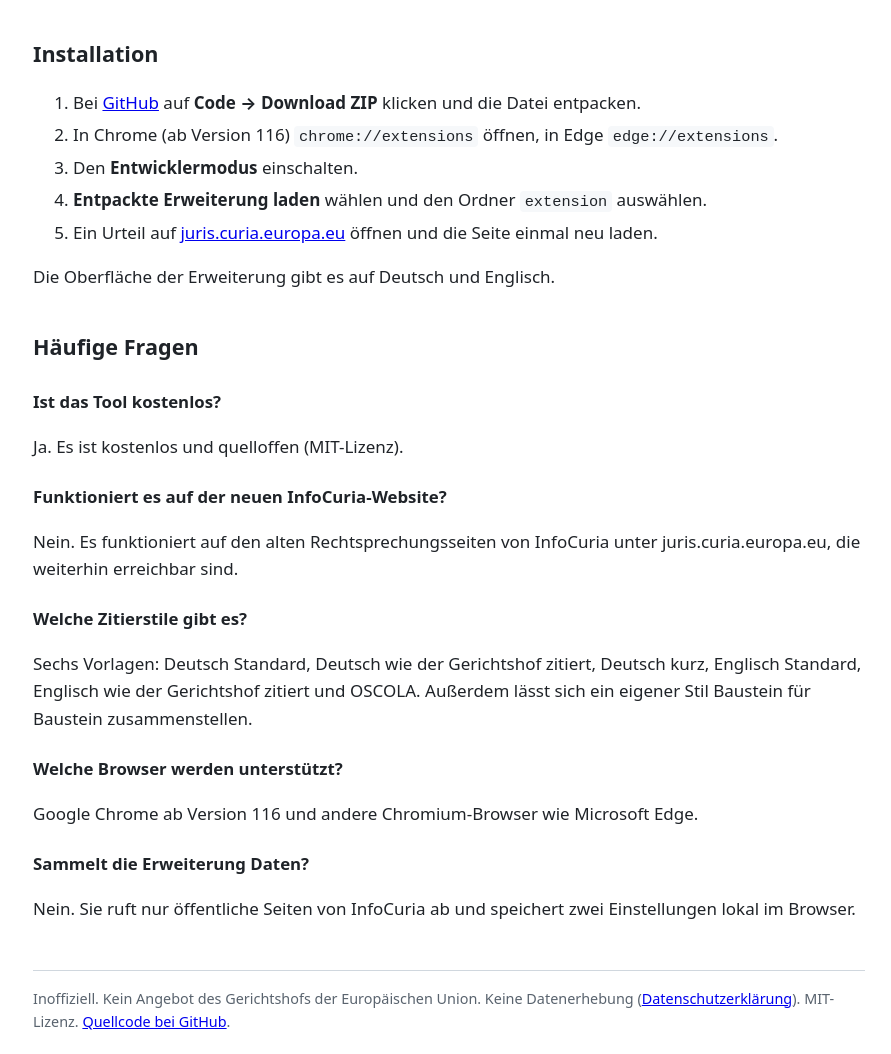
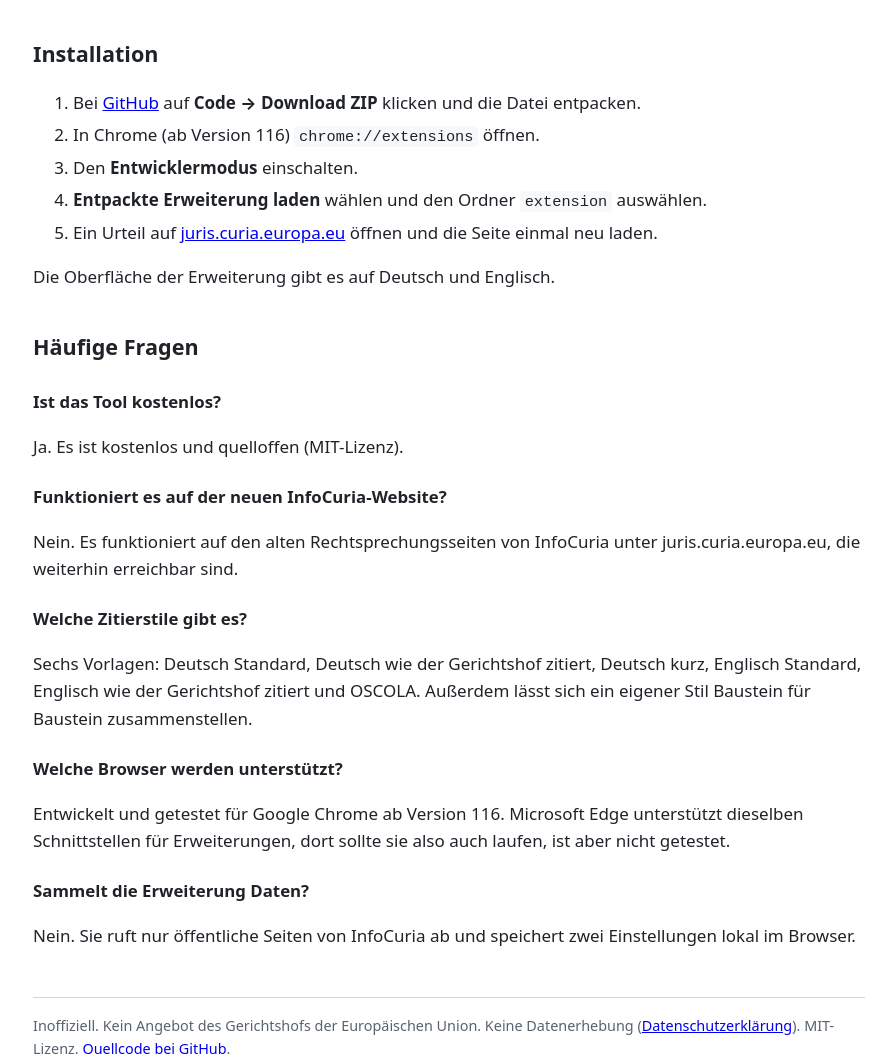
Before and after one commit to Liquetlaw/infocuria-research-tool, a browser extension: page docs/de.html in a window 1280 px wide. Shown: the part 4243-5297 px from the top of the page, without its empty margins (191-1082 px from the left). Drawn offline with Linux system fonts and the light colour scheme.

Commit message:
Clarify browser support

```diff
--- a/docs/de.html
+++ b/docs/de.html
@@ -26,8 +26,8 @@
 <meta name="twitter:title" content="Zitierhilfe für EuGH-Urteile in InfoCuria">
 <meta name="twitter:description" content="Kostenlose Chrome-Erweiterung: Fundstelle per Doppelklick, Zitat mit Fundstelle, Vorschau zitierter Randnummern.">
 <meta name="twitter:image" content="https://liquetlaw.github.io/infocuria-research-tool/img/1_copy-citation.png">
-<script type="application/ld+json">{"@context": "https://schema.org", "@type": "SoftwareApplication", "name": "Research tool for InfoCuria (unofficial)", "applicationCategory": "BrowserApplication", "operatingSystem": "Google Chrome, Microsoft Edge", "offers": {"@type": "Offer", "price": "0", "priceCurrency": "EUR"}, "description": "Kostenlose Chrome-Erweiterung für InfoCuria: EuGH-Fundstelle per Doppelklick, Zitat mit Randnummer, Vorschau zitierter Randnummern, eigener Zitierstil.", "url": "https://liquetlaw.github.io/infocuria-research-tool/de.html", "downloadUrl": "https://github.com/Liquetlaw/infocuria-research-tool", "softwareVersion": "1.1.0", "license": "https://opensource.org/licenses/MIT", "screenshot": "https://liquetlaw.github.io/infocuria-research-tool/img/1_copy-citation.png", "inLanguage": ["en", "de"]}</script>
-<script type="application/ld+json">{"@context": "https://schema.org", "@type": "FAQPage", "mainEntity": [{"@type": "Question", "name": "Ist das Tool kostenlos?", "acceptedAnswer": {"@type": "Answer", "text": "Ja. Es ist kostenlos und quelloffen (MIT-Lizenz)."}}, {"@type": "Question", "name": "Funktioniert es auf der neuen InfoCuria-Website?", "acceptedAnswer": {"@type": "Answer", "text": "Nein. Es funktioniert auf den alten Rechtsprechungsseiten von InfoCuria unter juris.curia.europa.eu, die weiterhin erreichbar sind."}}, {"@type": "Question", "name": "Welche Zitierstile gibt es?", "acceptedAnswer": {"@type": "Answer", "text": "Sechs Vorlagen: Deutsch Standard, Deutsch wie der Gerichtshof zitiert, Deutsch kurz, Englisch Standard, Englisch wie der Gerichtshof zitiert und OSCOLA. Außerdem lässt sich ein eigener Stil Baustein für Baustein zusammenstellen."}}, {"@type": "Question", "name": "Welche Browser werden unterstützt?", "acceptedAnswer": {"@type": "Answer", "text": "Google Chrome ab Version 116 und andere Chromium-Browser wie Microsoft Edge."}}, {"@type": "Question", "name": "Sammelt die Erweiterung Daten?", "acceptedAnswer": {"@type": "Answer", "text": "Nein. Sie ruft nur öffentliche Seiten von InfoCuria ab und speichert zwei Einstellungen lokal im Browser."}}]}</script>
+<script type="application/ld+json">{"@context": "https://schema.org", "@type": "SoftwareApplication", "name": "Research tool for InfoCuria (unofficial)", "applicationCategory": "BrowserApplication", "operatingSystem": "Google Chrome", "offers": {"@type": "Offer", "price": "0", "priceCurrency": "EUR"}, "description": "Kostenlose Chrome-Erweiterung für InfoCuria: EuGH-Fundstelle per Doppelklick, Zitat mit Randnummer, Vorschau zitierter Randnummern, eigener Zitierstil.", "url": "https://liquetlaw.github.io/infocuria-research-tool/de.html", "downloadUrl": "https://github.com/Liquetlaw/infocuria-research-tool", "softwareVersion": "1.1.0", "license": "https://opensource.org/licenses/MIT", "screenshot": "https://liquetlaw.github.io/infocuria-research-tool/img/1_copy-citation.png", "inLanguage": ["en", "de"]}</script>
+<script type="application/ld+json">{"@context": "https://schema.org", "@type": "FAQPage", "mainEntity": [{"@type": "Question", "name": "Ist das Tool kostenlos?", "acceptedAnswer": {"@type": "Answer", "text": "Ja. Es ist kostenlos und quelloffen (MIT-Lizenz)."}}, {"@type": "Question", "name": "Funktioniert es auf der neuen InfoCuria-Website?", "acceptedAnswer": {"@type": "Answer", "text": "Nein. Es funktioniert auf den alten Rechtsprechungsseiten von InfoCuria unter juris.curia.europa.eu, die weiterhin erreichbar sind."}}, {"@type": "Question", "name": "Welche Zitierstile gibt es?", "acceptedAnswer": {"@type": "Answer", "text": "Sechs Vorlagen: Deutsch Standard, Deutsch wie der Gerichtshof zitiert, Deutsch kurz, Englisch Standard, Englisch wie der Gerichtshof zitiert und OSCOLA. Außerdem lässt sich ein eigener Stil Baustein für Baustein zusammenstellen."}}, {"@type": "Question", "name": "Welche Browser werden unterstützt?", "acceptedAnswer": {"@type": "Answer", "text": "Entwickelt und getestet für Google Chrome ab Version 116. Microsoft Edge unterstützt dieselben Schnittstellen für Erweiterungen, dort sollte sie also auch laufen, ist aber nicht getestet."}}, {"@type": "Question", "name": "Sammelt die Erweiterung Daten?", "acceptedAnswer": {"@type": "Answer", "text": "Nein. Sie ruft nur öffentliche Seiten von InfoCuria ab und speichert zwei Einstellungen lokal im Browser."}}]}</script>
 <style>
   body { margin: 0; font: 17px/1.6 system-ui, -apple-system, "Segoe UI", sans-serif; color: #1f2328; background: #fff; }
   header { background: #24476b; color: #fff; padding: 2.5rem 1.25rem 2.5rem; }
@@ -84,7 +84,7 @@
   <h2>Installation</h2>
   <ol>
     <li>Bei <a href="https://github.com/Liquetlaw/infocuria-research-tool">GitHub</a> auf <strong>Code → Download ZIP</strong> klicken und die Datei entpacken.</li>
-    <li>In Chrome (ab Version 116) <code>chrome://extensions</code> öffnen, in Edge <code>edge://extensions</code>.</li>
+    <li>In Chrome (ab Version 116) <code>chrome://extensions</code> öffnen.</li>
     <li>Den <strong>Entwicklermodus</strong> einschalten.</li>
     <li><strong>Entpackte Erweiterung laden</strong> wählen und den Ordner <code>extension</code> auswählen.</li>
     <li>Ein Urteil auf <a href="https://juris.curia.europa.eu/juris/recherche.jsf?language=de">juris.curia.europa.eu</a> öffnen und die Seite einmal neu laden.</li>
@@ -99,7 +99,7 @@
 <h3>Welche Zitierstile gibt es?</h3>
 <p>Sechs Vorlagen: Deutsch Standard, Deutsch wie der Gerichtshof zitiert, Deutsch kurz, Englisch Standard, Englisch wie der Gerichtshof zitiert und OSCOLA. Außerdem lässt sich ein eigener Stil Baustein für Baustein zusammenstellen.</p>
 <h3>Welche Browser werden unterstützt?</h3>
-<p>Google Chrome ab Version 116 und andere Chromium-Browser wie Microsoft Edge.</p>
+<p>Entwickelt und getestet für Google Chrome ab Version 116. Microsoft Edge unterstützt dieselben Schnittstellen für Erweiterungen, dort sollte sie also auch laufen, ist aber nicht getestet.</p>
 <h3>Sammelt die Erweiterung Daten?</h3>
 <p>Nein. Sie ruft nur öffentliche Seiten von InfoCuria ab und speichert zwei Einstellungen lokal im Browser.</p>
 
```
Also changed, not shown: docs/index.html (+4 -4 lines), 1 other file.
